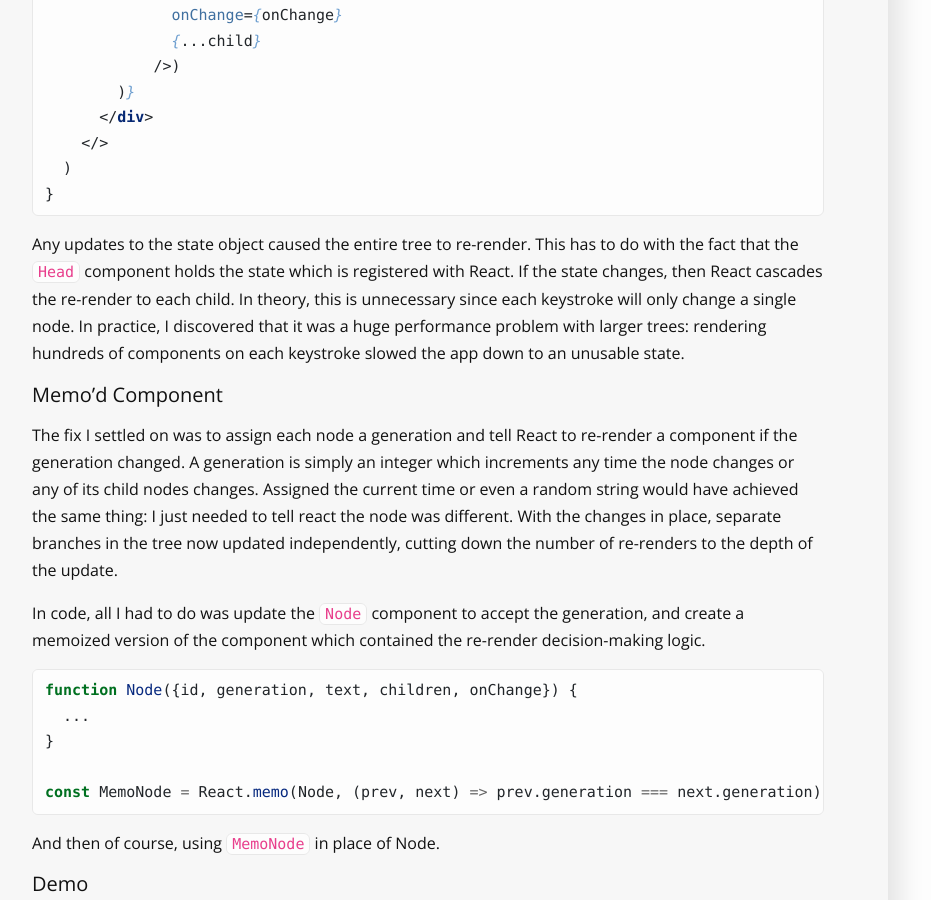
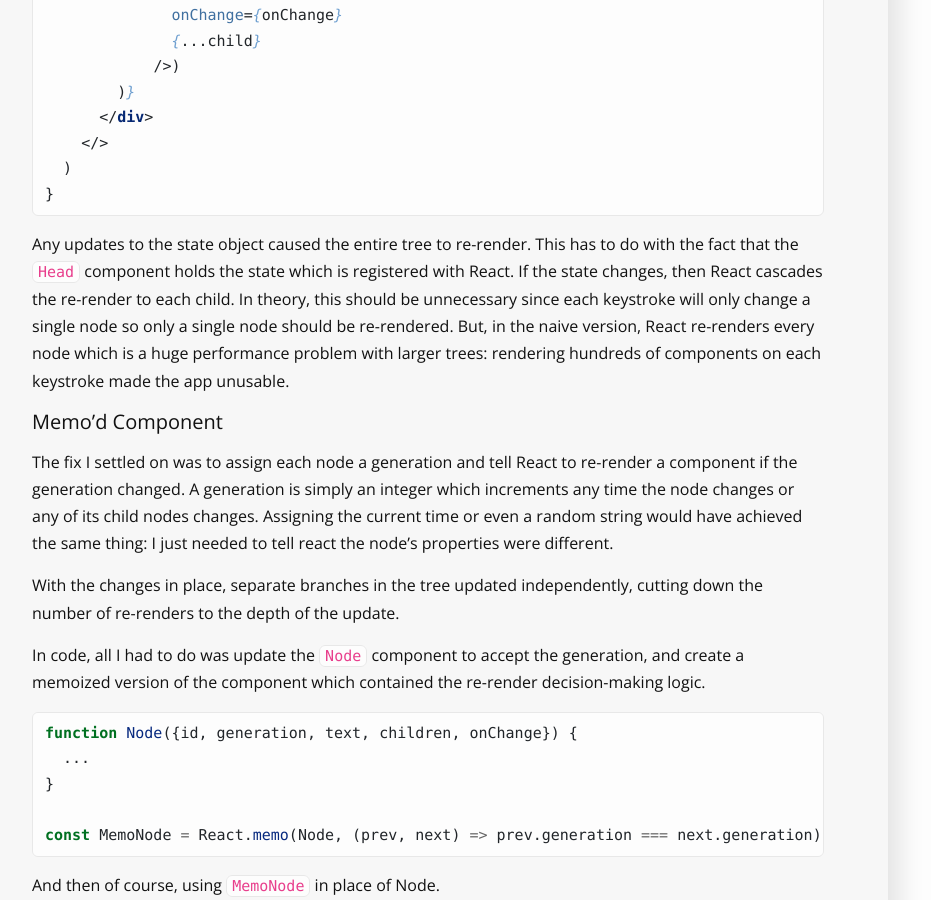
Before and after one commit to cramja/cramja.github.io, a Jekyll site: the page built from _posts/2020-09-28-render-trees.md, in a window 1280 px wide and 900 px high, scrolled down 1013 px. Shown: the whole window, without its empty margins (212-1143 px from the left). Built offline with Jekyll 4.4.1, drawn with Linux system fonts in a browser that asks for light colours.

Commit message:
fix grammar

````diff
--- a/_posts/2020-09-28-render-trees.md
+++ b/_posts/2020-09-28-render-trees.md
@@ -48,11 +48,13 @@ function Node({id, text, children, onChange}) {
 }
 ```
 
-Any updates to the state object caused the entire tree to re-render. This has to do with the fact that the `Head` component holds the state which is registered with React. If the state changes, then React cascades the re-render to each child. In theory, this is unnecessary since each keystroke will only change a single node. In practice, I discovered that it was a huge performance problem with larger trees: rendering hundreds of components on each keystroke slowed the app down to an unusable state.
+Any updates to the state object caused the entire tree to re-render. This has to do with the fact that the `Head` component holds the state which is registered with React. If the state changes, then React cascades the re-render to each child. In theory, this should be unnecessary since each keystroke will only change a single node so only a single node should be re-rendered. But, in the naive version, React re-renders every node which is a huge performance problem with larger trees: rendering hundreds of components on each keystroke made the app unusable.
 
 ## Memo'd Component
 
-The fix I settled on was to assign each node a generation and tell React to re-render a component if the generation changed. A generation is simply an integer which increments any time the node changes or any of its child nodes changes. Assigned the current time or even a random string would have achieved the same thing: I just needed to tell react the node was different. With the changes in place, separate branches in the tree now updated independently, cutting down the number of re-renders to the depth of the update.
+The fix I settled on was to assign each node a generation and tell React to re-render a component if the generation changed. A generation is simply an integer which increments any time the node changes or any of its child nodes changes. Assigning the current time or even a random string would have achieved the same thing: I just needed to tell react the node's properties were different.
+
+With the changes in place, separate branches in the tree updated independently, cutting down the number of re-renders to the depth of the update.
 
 In code, all I had to do was update the `Node` component to accept the generation, and create a memoized version of the component which contained the re-render decision-making logic.
 
````
